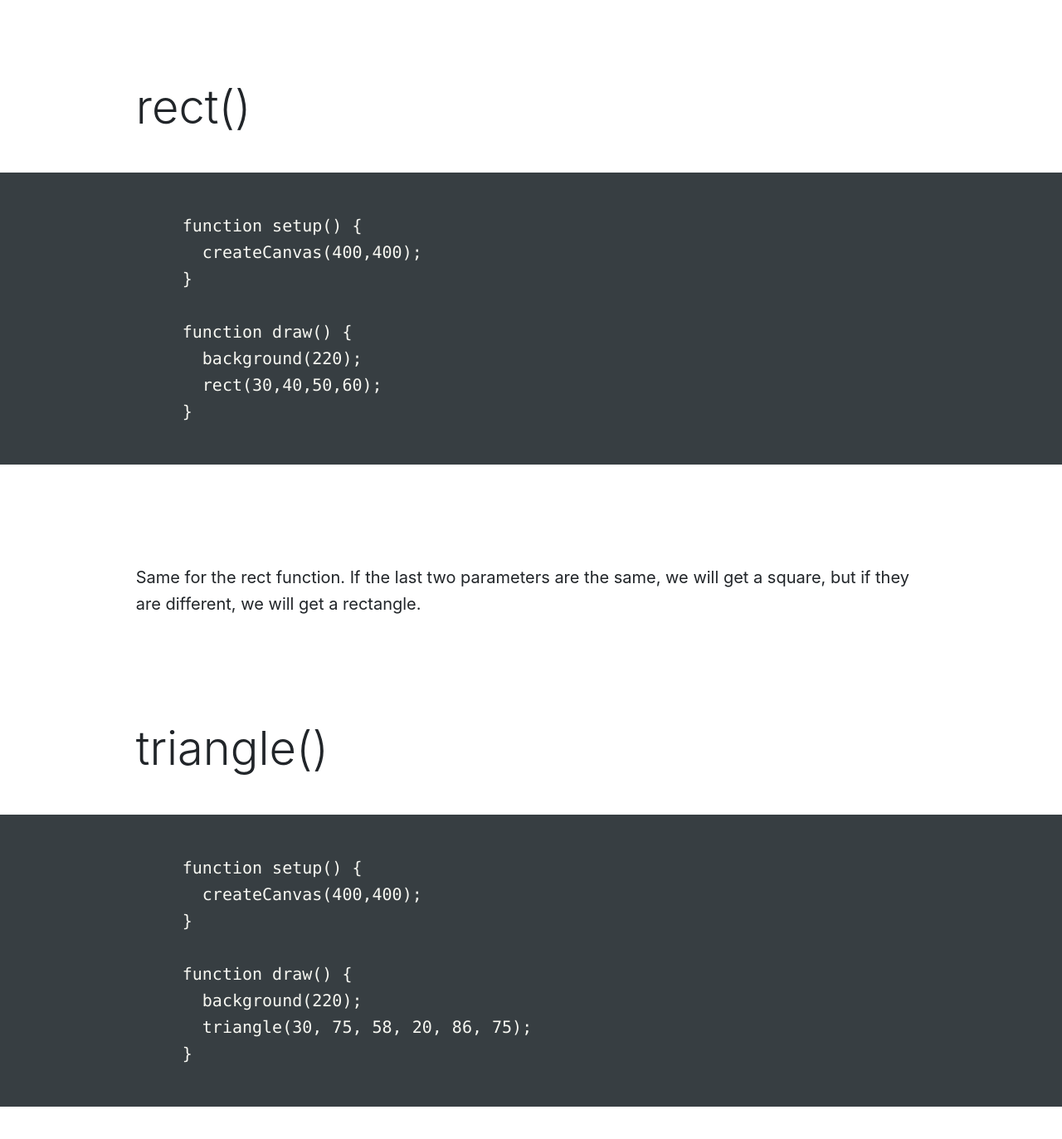
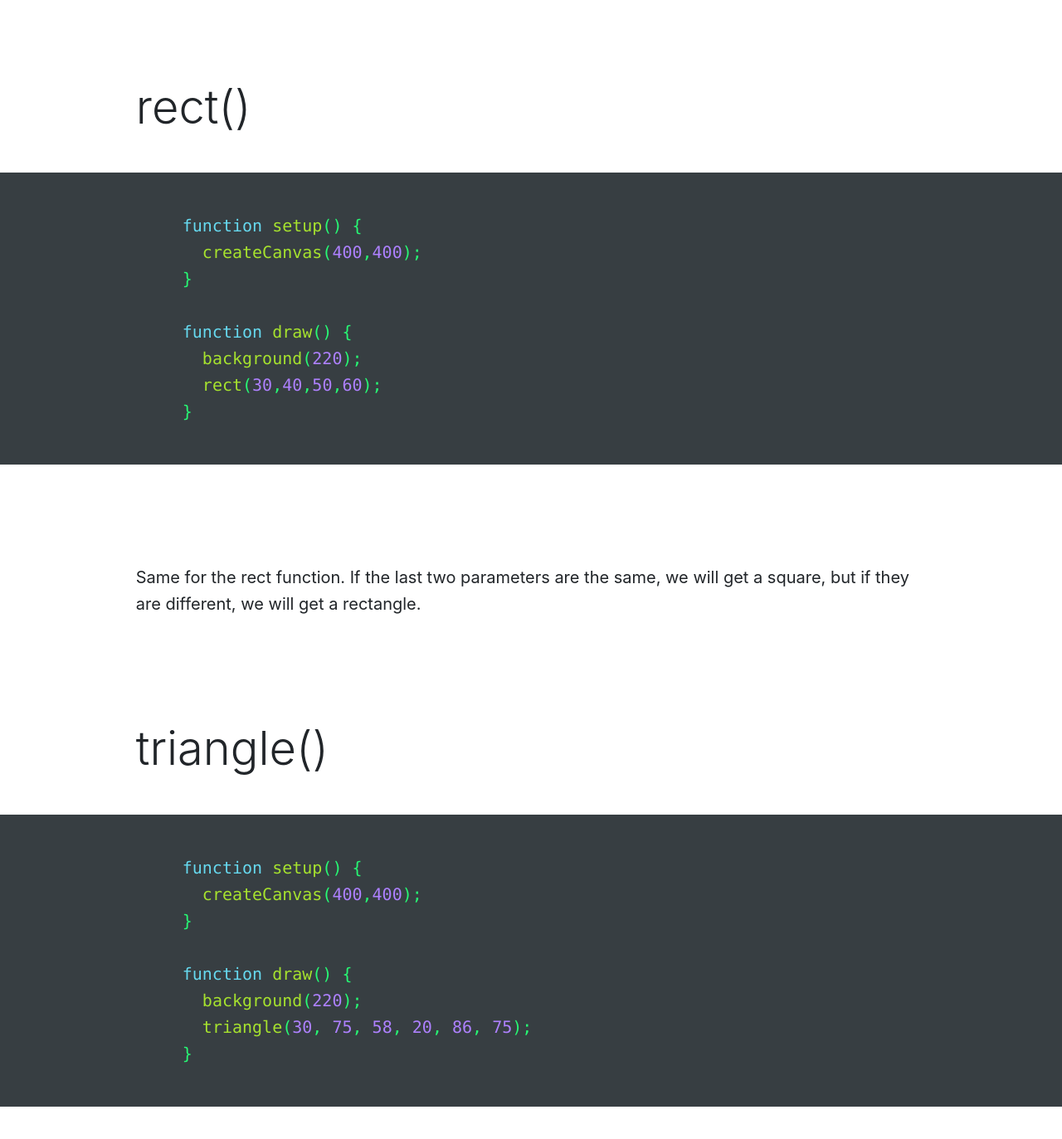
Before and after one commit to Montana-Media-Arts/creative-coding-1-Fall2019, a Jekyll site: the page built from modules/week-9/_posts/2017-01-10-draw-simple-shapes.md, in a window 1280 px wide and 1400 px high, scrolled down 3451 px. Shown: the top 1373 px of the window at 83% size. Built offline with Jekyll 4.4.1, drawn with Linux system fonts in a browser that asks for light colours; nearby versions of some CDN libraries; a script that is not in the unit is left out; some of the changed text lies outside the part shown.

Commit message:
updated tags

````diff
--- a/modules/week-9/_posts/2017-01-10-draw-simple-shapes.md
+++ b/modules/week-9/_posts/2017-01-10-draw-simple-shapes.md
@@ -12,7 +12,7 @@ Drawing simple shapes is the first thing that p5.js allows us to do quickly.  On
 
 To draw a circle, it might look like this.
 
-```html
+```js
 function setup() {
   createCanvas(400,400);
 }
@@ -34,7 +34,7 @@ One thing in which to mindful, the x and y origin is in the upper left-hand corn
 
 ## square
 
-```html
+```js
 function setup() {
   createCanvas(400,400);
 }
@@ -51,7 +51,7 @@ Give it a try!
 
 ## ellipse()
 
-```html
+```js
 function setup() {
   createCanvas(400,400);
 }
@@ -66,7 +66,7 @@ Notice the difference with the ellipse as it allows us to create a different wid
 
 ## rect()
 
-```html
+```js
 function setup() {
   createCanvas(400,400);
 }
@@ -81,7 +81,7 @@ Same for the rect function.  If the last two parameters are the same, we will ge
 
 ## triangle()
 
-```html
+```js
 function setup() {
   createCanvas(400,400);
 }
````
Also changed, not shown: modules/week-9/_posts/2017-01-06-settingup-p5.md (+1 -1 lines), modules/week-9/_posts/2017-01-07-setup-draw.md (+4 -4 lines), modules/week-9/_posts/2017-01-11-adding-text.md (+2 -2 lines).
